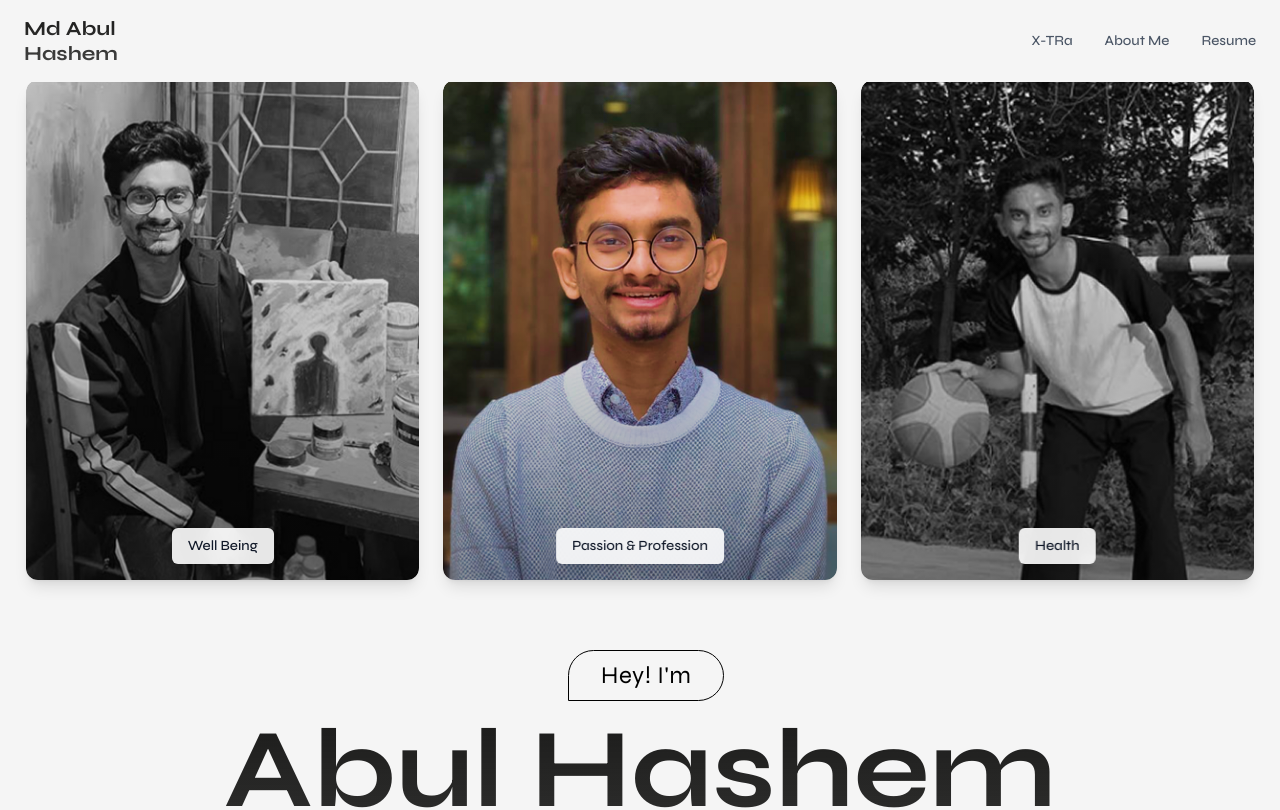
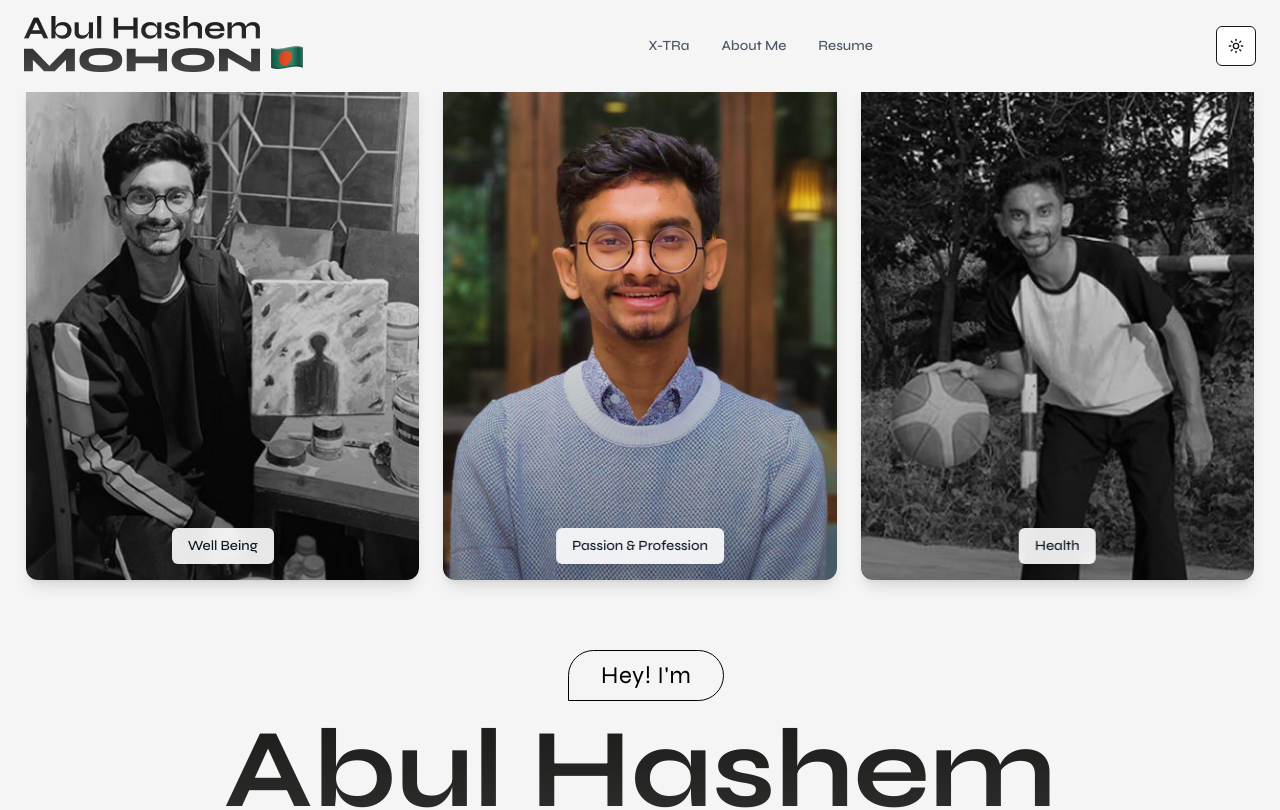
Before and after one commit to KhandakerSamin/mohon-frontend, a Next.js app: page /about in a window 1280 px wide. Shown: the top 810 px of the page. Built offline with nearby package versions, Linux system fonts and the light colour scheme.

Commit message:
Navbar New Logo Added

```diff
--- a/package.json
+++ b/package.json
@@ -11,6 +11,7 @@
   "dependencies": {
     "lucide-react": "^0.542.0",
     "next": "15.5.2",
+    "next-themes": "^0.4.6",
     "react": "19.1.0",
     "react-dom": "19.1.0"
   },
--- a/src/app/layout.js
+++ b/src/app/layout.js
@@ -1,3 +1,4 @@
+import { ThemeProvider } from "@/components/Global/Theme-Provider";
 import "./globals.css";
 
 export const metadata = {
@@ -7,18 +8,29 @@ export const metadata = {
 
 export default function RootLayout({ children }) {
   return (
-    <html lang="en">
+    <html lang="en" suppressHydrationWarning>
       <head>
-         <link rel="icon" href="/favicon.svg" type="image/svg+xml" />
+        <link rel="icon" href="/favicon.svg" type="image/svg+xml" />
         <link rel="preconnect" href="https://fonts.googleapis.com" />
-        <link rel="preconnect" href="https://fonts.gstatic.com" crossOrigin="anonymous" />
-        <link href="https://fonts.googleapis.com/css2?family=Syne:wght@400..800&display=swap" rel="stylesheet" />
+        <link
+          rel="preconnect"
+          href="https://fonts.gstatic.com"
+          crossOrigin="anonymous"
+        />
+        <link
+          href="https://fonts.googleapis.com/css2?family=Syne:wght@400..800&display=swap"
+          rel="stylesheet"
+        />
       </head>
       <body>
-        {/* Film grain/hazy texture overlay */}
-        <div className="grain-overlay"></div>
-
-        {children}
+        <ThemeProvider
+          attribute="class"
+          defaultTheme="system"
+          enableSystem
+          disableTransitionOnChange
+        >
+          {children}
+        </ThemeProvider>
       </body>
     </html>
   );
--- a/src/components/Global/Navbar.js
+++ b/src/components/Global/Navbar.js
@@ -2,6 +2,8 @@
 import { ArrowRightToLine, ArrowUpRight, CornerDownRight, MoveUpRight } from "lucide-react"
 import Link from "next/link"
 import { useState, useEffect } from "react"
+import { ThemeToggle } from "./ThemeToggle"
+import Image from "next/image"
 
 const Navbar = () => {
   const [isMenuOpen, setIsMenuOpen] = useState(false)
@@ -25,8 +27,7 @@ const Navbar = () => {
   return (
     <>
       <div
-        className={`fixed inset-0 z-40 transition-all duration-500 ease-out ${
-          isMenuOpen ? "opacity-100 visible" : "opacity-0 invisible"
+        className={`fixed inset-0 z-40 transition-all duration-500 ease-out ${isMenuOpen ? "opacity-100 visible" : "opacity-0 invisible"
           }`}
         onClick={() => setIsMenuOpen(false)}
       >
@@ -37,7 +38,7 @@ const Navbar = () => {
         <div className="max-w-7xl mx-auto px-4 sm:px-6 py-3 sm:py-4">
           <div className="flex items-center justify-between">
             {/* Logo/Name */}
-            <Link href="/">
+            {/* <Link href="/">
             <div className="text-lg sm:text-xl font-bold leading-tight"
             style={{
               background: 'linear-gradient(180deg, #191918 0%, rgba(25, 25, 24, 0.8) 100%)',
@@ -48,6 +49,16 @@ const Navbar = () => {
               <span className="block">Md Abul</span>
               <span className="block">Hashem</span>
             </div>
+            </Link> */}
+            <Link href="/" className="inline-block">
+              <Image
+                src="/NewLogo.png"
+                alt="Md Abul Hashem Logo"
+                width={140}
+                height={50}
+                priority
+                className="h-auto w-auto object-contain"
+              />
             </Link>
 
             {/* Desktop Navigation Links */}
@@ -72,6 +83,8 @@ const Navbar = () => {
               </a>
             </div>
 
+            <ThemeToggle />
+
             <button
               className="md:hidden relative w-10 h-10 flex items-center justify-center focus:outline-none rounded-lg"
               onClick={toggleMenu}
@@ -79,18 +92,15 @@ const Navbar = () => {
             >
               <div className="flex flex-col items-center justify-center w-6 h-6 relative">
                 <span
-                  className={`absolute h-0.5 w-6 bg-gray-900 rounded-full transform transition-all duration-300 ease-out ${
-                    isMenuOpen ? "rotate-45 translate-y-0" : "-translate-y-2"
+                  className={`absolute h-0.5 w-6 bg-gray-900 rounded-full transform transition-all duration-300 ease-out ${isMenuOpen ? "rotate-45 translate-y-0" : "-translate-y-2"
                     }`}
                 />
                 <span
-                  className={`absolute h-0.5 w-6 bg-gray-900 rounded-full transform transition-all duration-200 ease-out ${
-                    isMenuOpen ? "opacity-0 scale-0" : "opacity-100 scale-100"
+                  className={`absolute h-0.5 w-6 bg-gray-900 rounded-full transform transition-all duration-200 ease-out ${isMenuOpen ? "opacity-0 scale-0" : "opacity-100 scale-100"
                     }`}
                 />
                 <span
-                  className={`absolute h-0.5 w-6 bg-gray-900 rounded-full transform transition-all duration-300 ease-out ${
-                    isMenuOpen ? "-rotate-45 translate-y-0" : "translate-y-2"
+                  className={`absolute h-0.5 w-6 bg-gray-900 rounded-full transform transition-all duration-300 ease-out ${isMenuOpen ? "-rotate-45 translate-y-0" : "translate-y-2"
                     }`}
                 />
               </div>
@@ -99,16 +109,14 @@ const Navbar = () => {
         </div>
 
         <div
-          className={`md:hidden absolute top-full left-0 right-0 bg-[#F5F5F5] backdrop-blur-xl border-b border-gray-100/50 shadow-xl transform transition-all duration-500 ease-out ${
-            isMenuOpen ? "translate-y-0 opacity-100 visible" : "-translate-y-4 opacity-0 invisible"
+          className={`md:hidden absolute top-full left-0 right-0 bg-[#F5F5F5] backdrop-blur-xl border-b border-gray-100/50 shadow-xl transform transition-all duration-500 ease-out ${isMenuOpen ? "translate-y-0 opacity-100 visible" : "-translate-y-4 opacity-0 invisible"
             }`}
         >
           <div className="px-6 py-8">
             <nav className="space-y-1">
               <a
                 href="x-tra"
-                className={`group block py-4 px-4 rounded-xl transform transition-all duration-300 ease-out hover:bg-gray-50 ${
-                  isMenuOpen ? "translate-x-0 opacity-100" : "translate-x-4 opacity-0"
+                className={`group block py-4 px-4 rounded-xl transform transition-all duration-300 ease-out hover:bg-gray-50 ${isMenuOpen ? "translate-x-0 opacity-100" : "translate-x-4 opacity-0"
                   }`}
                 style={{ transitionDelay: isMenuOpen ? "100ms" : "0ms" }}
                 onClick={() => setIsMenuOpen(false)}
@@ -121,8 +129,7 @@ const Navbar = () => {
 
               <a
                 href="about"
-                className={`group block py-4 px-4 rounded-xl transform transition-all duration-300 ease-out hover:bg-gray-50 ${
-                  isMenuOpen ? "translate-x-0 opacity-100" : "translate-x-4 opacity-0"
+                className={`group block py-4 px-4 rounded-xl transform transition-all duration-300 ease-out hover:bg-gray-50 ${isMenuOpen ? "translate-x-0 opacity-100" : "translate-x-4 opacity-0"
                   }`}
                 style={{ transitionDelay: isMenuOpen ? "200ms" : "0ms" }}
                 onClick={() => setIsMenuOpen(false)}
@@ -135,8 +142,7 @@ const Navbar = () => {
 
               <a
                 href="#resume"
-                className={`group block py-4 px-4 rounded-xl transform transition-all duration-300 ease-out hover:bg-gray-50 ${
-                  isMenuOpen ? "translate-x-0 opacity-100" : "translate-x-4 opacity-0"
+                className={`group block py-4 px-4 rounded-xl transform transition-all duration-300 ease-out hover:bg-gray-50 ${isMenuOpen ? "translate-x-0 opacity-100" : "translate-x-4 opacity-0"
                   }`}
                 style={{ transitionDelay: isMenuOpen ? "300ms" : "0ms" }}
                 onClick={() => setIsMenuOpen(false)}
@@ -149,8 +155,7 @@ const Navbar = () => {
             </nav>
 
             <div
-              className={`mt-8 pt-6 border-t border-gray-200/50 transform transition-all duration-500 ease-out ${
-                isMenuOpen ? "translate-y-0 opacity-100" : "translate-y-2 opacity-0"
+              className={`mt-8 pt-6 border-t border-gray-200/50 transform transition-all duration-500 ease-out ${isMenuOpen ? "translate-y-0 opacity-100" : "translate-y-2 opacity-0"
                 }`}
               style={{ transitionDelay: isMenuOpen ? "400ms" : "0ms" }}
             >
--- /dev/null
+++ b/src/components/Global/Theme-Provider.js
@@ -0,0 +1,8 @@
+"use client"
+
+import * as React from "react"
+import { ThemeProvider as NextThemesProvider } from "next-themes"
+
+export function ThemeProvider({ children, ...props }) {
+  return <NextThemesProvider {...props}>{children}</NextThemesProvider>
+}
--- /dev/null
+++ b/src/components/Global/ThemeToggle.js
@@ -0,0 +1,29 @@
+"use client";
+
+import * as React from "react";
+import { Moon, Sun } from "lucide-react";
+import { useTheme } from "next-themes";
+
+export function ThemeToggle() {
+  const { theme, setTheme, resolvedTheme } = useTheme(); // use resolvedTheme
+  const [mounted, setMounted] = React.useState(false);
+
+  React.useEffect(() => setMounted(true), []);
+
+  if (!mounted) return null;
+
+  const currentTheme = theme === "system" ? resolvedTheme : theme;
+
+  return (
+    <button
+      onClick={() =>
+        setTheme(currentTheme === "light" ? "dark" : "light")
+      }
+      className="relative inline-flex h-10 w-10 items-center justify-center rounded-md border  bg-white text-sm font-medium transition-colors hover:bg-gray-100  dark:bg-gray-950 dark:hover:bg-gray-800 "
+    >
+      <Sun className={`h-4 w-4 transition-all ${currentTheme === "dark" ? "-rotate-90 scale-0" : "rotate-0 scale-100"}`} />
+      <Moon className={`absolute h-4 w-4 transition-all ${currentTheme === "dark" ? "rotate-0 scale-100" : "rotate-90 scale-0"}`} />
+      <span className="sr-only">Toggle theme</span>
+    </button>
+  );
+}
--- /dev/null
+++ b/tailwind.config.js
@@ -0,0 +1,21 @@
+/** @type {import('tailwindcss').Config} */
+module.exports = {
+  darkMode: 'class', // This is crucial for manual dark mode toggle
+  content: [
+    "./pages/**/*.{js,ts,jsx,tsx,mdx}",
+    "./components/**/*.{js,ts,jsx,tsx,mdx}",
+    "./app/**/*.{js,ts,jsx,tsx,mdx}",
+  ],
+  theme: {
+    extend: {
+      fontFamily: {
+        syne: ['Syne', 'sans-serif'],
+      },
+      colors: {
+        background: "var(--background)",
+        foreground: "var(--foreground)",
+      },
+    },
+  },
+  plugins: [],
+}
```
Also changed, not shown: public/NewLogo.png (added), 1 other file (tests, documents, lock files or other folders). Lines whose indentation alone changed are shown as unchanged.
